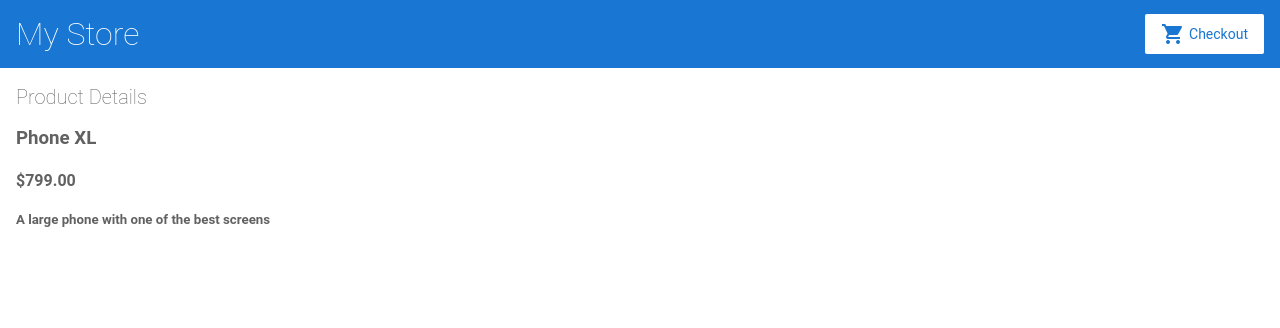
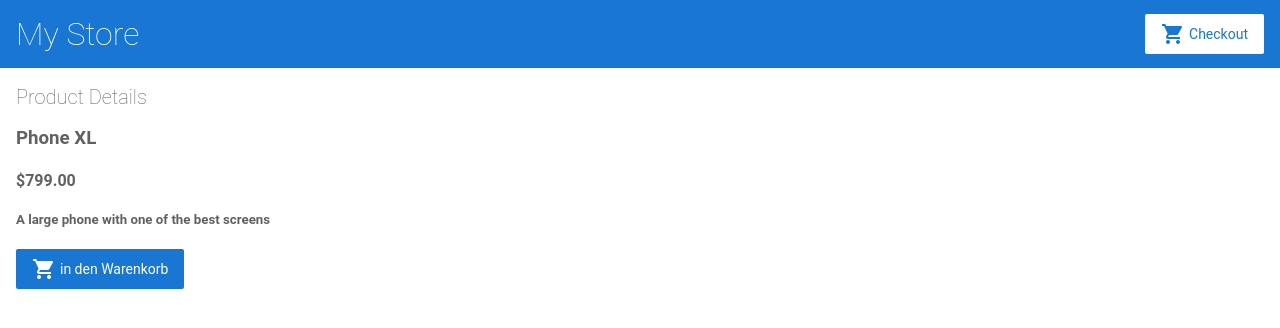
Before and after one commit to WWI21SCB-Angular/angular-MyStoreProject, an Angular app: page /products/1 in a window 1280 px wide. Shown: the top 328 px of the page. Built offline with nearby package versions, Linux system fonts and the light colour scheme.

Commit message:
6 files modified, 2 added

```diff
--- /dev/null
+++ b/src/app/cart.service.ts
@@ -0,0 +1,39 @@
+import { Product } from './products';
+import { Injectable } from '@angular/core';
+
+
+@Injectable({
+  providedIn: 'root'
+})
+export class CartService {
+  /*
+    Die Variable items ist vom Typ Product[] und beinhaltet ein leeres Array [];
+  */
+  items: Product[] = [];
+
+  /*
+    addToCart-Funktion hat als Parameter/Argument die Variable product vom Datentyp Product
+    durch die Array-Funktion .push wird dem Array items (Warenkorb) des aktuellen Benutzers (.this)
+    das Produkt (product) dem Warenkorb hinzugefügt
+  */
+  addToCart(product: Product) {
+    this.items.push(product);
+  }
+
+  /*
+    getItems-Funktion gibt als Rückgabewert den Warenkorb (items) des aktuellen Benutzers (.this) zurück
+  */
+  getItems() {
+    return this.items;
+  }
+
+  /*
+    clearCart-Funktion löscht das Array items (Warenkorb) indem sie ihm ein leeres Array zuweist
+    und gibt als Rückgabewert das geleerte Array (Warenkorb) zurück
+  */
+  clearCart() {
+    this.items = [];
+    return this.items;
+  }
+
+}
--- a/src/app/product-alerts/product-alerts.component.html
+++ b/src/app/product-alerts/product-alerts.component.html
@@ -1,3 +1,3 @@
-<p *ngIf="product && product.price > 700">
+<a *ngIf="product && product.price > 700">
   <button type="button" (click)="notify.emit()">Notify Me</button>
-</p>
+</a>
--- a/src/app/product-details/product-details.component.css
+++ b/src/app/product-details/product-details.component.css
@@ -0,0 +1,10 @@
+.btn-Warenkorb {
+  margin-left: 0px;
+  background-color: #1976d2;
+  color: #ffffff;
+}
+
+.btn-Warenkorb i.material-icons {
+  color: #ffffff;
+  padding-right: 4px;
+}
--- a/src/app/product-details/product-details.component.html
+++ b/src/app/product-details/product-details.component.html
@@ -4,4 +4,5 @@
   <h3>{{product.name}}</h3>
   <h4>{{product.price | currency}}</h4>
   <h5>{{product.description}}</h5>
+  <Button class="button btn-Warenkorb" (click)="addToCart(product)"><i class="material-icons">shopping_cart</i>in den Warenkorb</Button>
 </div>
--- a/src/app/product-details/product-details.component.ts
+++ b/src/app/product-details/product-details.component.ts
@@ -2,6 +2,8 @@ import { Component, OnInit } from '@angular/core';
 import { ActivatedRoute } from '@angular/router';
 
 import { Product, products } from '../products';
+import { CartService } from '../cart.service';
+
 
 @Component({
   selector: 'app-product-details',
@@ -12,7 +14,8 @@ export class ProductDetailsComponent implements OnInit {
 
   product : Product | undefined;
   // Definition des property product
-  constructor(private route: ActivatedRoute) { }
+  constructor(private route: ActivatedRoute,
+              private cartService: CartService) { }
   ngOnInit() {
     // First get the product id from the current route.
     const routeParams = this.route.snapshot.paramMap;
@@ -21,4 +24,14 @@ export class ProductDetailsComponent implements OnInit {
     // Find the product that correspond with the id provided in route.
     this.product = products.find(product => product.id === productIdFromRoute);
   }
+
+  /*
+    addToCart-Funktion bekommt als Argument die Variable product vom Datentyp Product
+    benutzt die Methode addToCart aus dem Service cartService um das ausgewählte product in
+    den Warenkorb des aktuellen Benutzers (.this) hinzuzufügen und gibt eine Benachrichtigung aus
+  */
+  addToCart(product: Product) {
+    this.cartService.addToCart(product);
+    window.alert('Your product has been added to the cart!');
+  }
 }
--- a/src/app/product-list/product-list.component.html
+++ b/src/app/product-list/product-list.component.html
@@ -8,15 +8,14 @@
        [routerLink]="['/products', product.id]">
       {{ product.name }}
     </a>
+    <button type="button" (click)="share()">share</button>
+    <app-product-alerts [product]="product" (notify)="onNotify()"> </app-product-alerts>
     <br>
     <li *ngIf="product.description">
       {{ 'desc: ' + product.description }}
     </li>
   </h3>
-  <button type="button" (click)="share()">share</button>
 
-  <app-product-alerts [product]="product" (notify)="onNotify()">
-  </app-product-alerts>
   <!--
     [product]= Übergabe von Parameter
     "product"= Parameter der übergeben wird
--- a/src/styles.css
+++ b/src/styles.css
@@ -71,6 +71,7 @@ label {
 
 /* Button */
 .button, button {
+  margin-left:20px;
   display: inline-flex;
   align-items: center;
   padding: 8px 16px;
```
Also changed, not shown: 1 other file (tests, documents, lock files or other folders).
